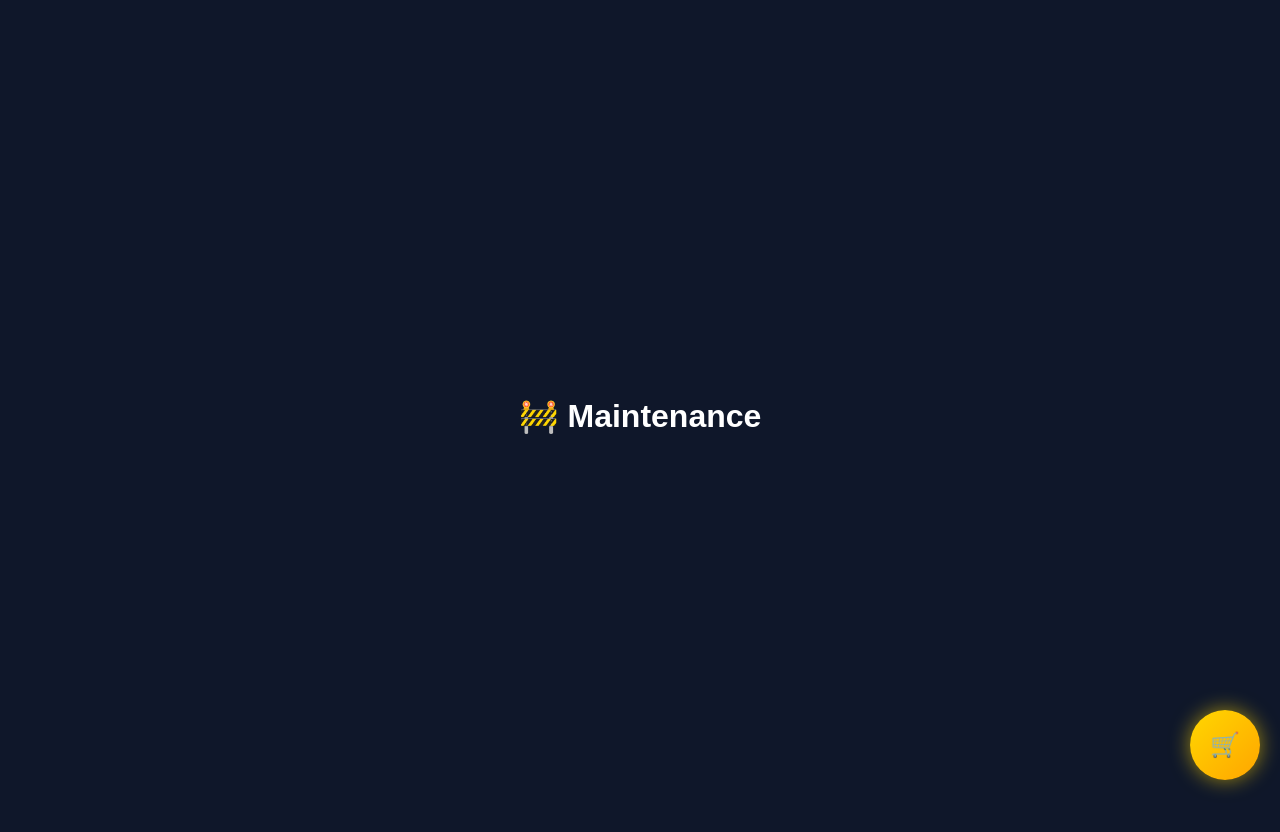
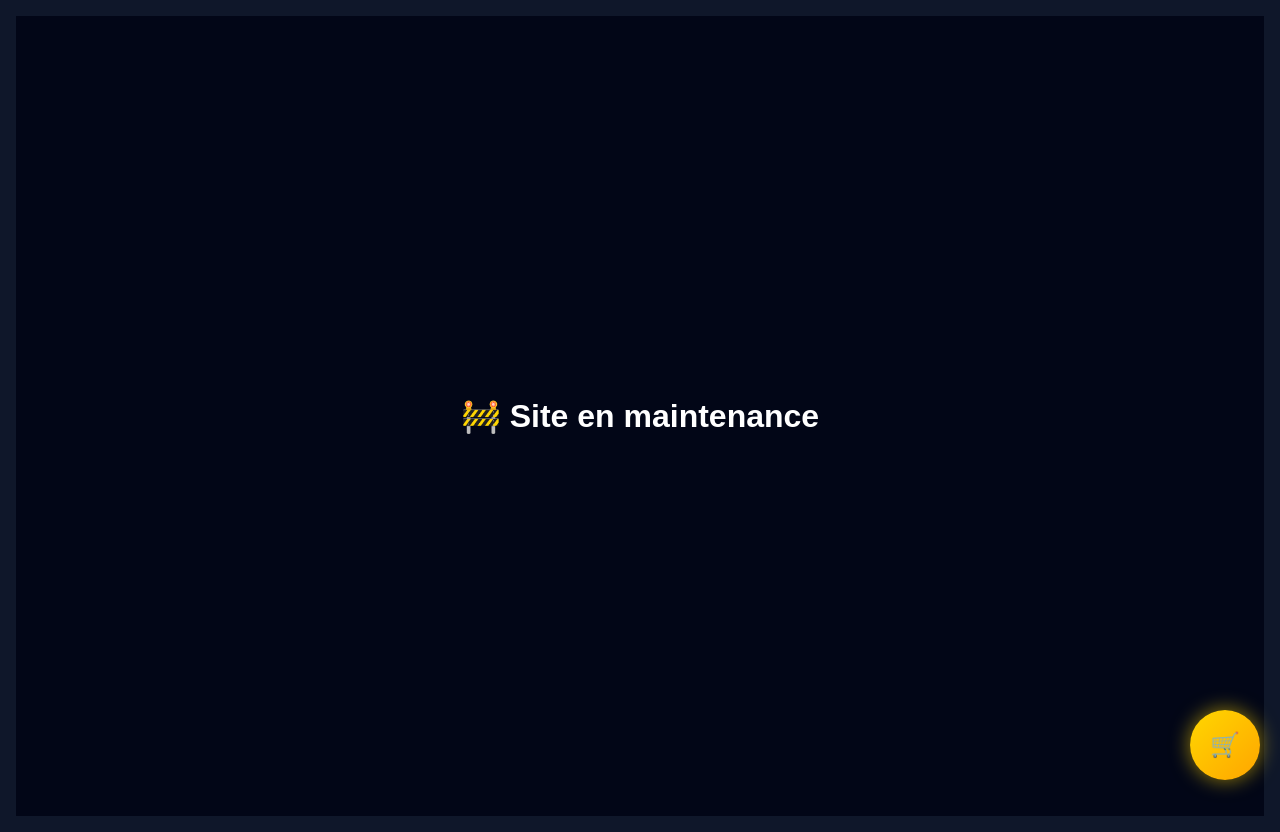
Before and after one commit to lyjybijoux/bijoux-shop, a Next.js app: page / in a window 1280 px wide. Built offline with nearby package versions, Linux system fonts and the light colour scheme.

Commit message:
remove dynamic HomeClient

```diff
--- a/src/app/HomeClient.tsx
+++ b/src/app/HomeClient.tsx
@@ -4,13 +4,21 @@ import { useEffect, useState } from 'react';
 
 const MAINTENANCE = true;
 
+// 💎 COMING SOON
 const ComingSoon = () => (
-	<div style={{ height: '100vh', display: 'flex', alignItems: 'center', justifyContent: 'center' }}>
-		<h1>🚧 Maintenance</h1>
+	<div style={{
+		height: '100vh',
+		display: 'flex',
+		alignItems: 'center',
+		justifyContent: 'center',
+		background: '#020617',
+		color: 'white'
+	}}>
+		<h1>🚧 Site en maintenance</h1>
 	</div>
 );
 
-export default function HomeClient() {
+const HomeClient = () => {
 	const [preview, setPreview] = useState(false);
 	const [mounted, setMounted] = useState(false);
 
@@ -23,13 +31,18 @@ export default function HomeClient() {
 
 	if (!mounted) return null;
 
+	// 🚧 maintenance
 	if (MAINTENANCE && !preview) {
 		return <ComingSoon />;
 	}
 
+	// 🔓 site visible
 	return (
 		<div style={{ padding: 40 }}>
 			<h1>🔓 Site débloqué</h1>
+			<p>Ta boutique va s’afficher ici 👇</p>
 		</div>
 	);
-}
+};
+
+export default HomeClient;
--- a/src/app/page.tsx
+++ b/src/app/page.tsx
@@ -1,11 +1,4 @@
-'use client';
-
-import dynamic from 'next/dynamic';
-
-// 🚫 empêche complètement le SSR
-const HomeClient = dynamic(() => import('./HomeClient'), {
-	ssr: false,
-});
+import HomeClient from './HomeClient';
 
 export default function Page() {
 	return <HomeClient />;
```
